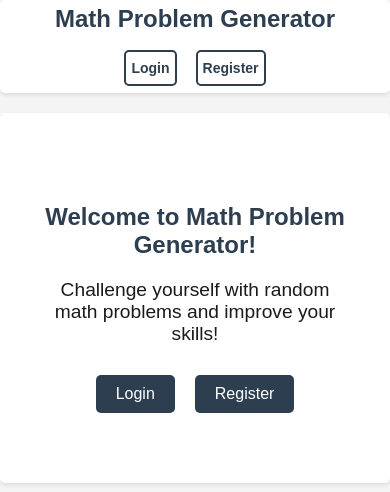
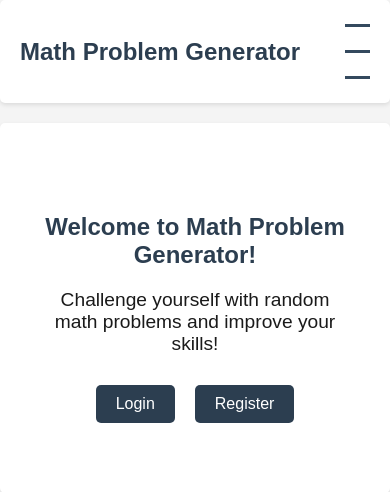
Before and after one commit to FarisAlqawasmi/COMP2011---Web-Application-Development-CW2, a Flask app: page / in a window 390 px wide. Shown: the top 492 px of the page. Run offline with Flask 3, Linux system fonts and the light colour scheme; data comes from the database, SQL or seed files in the repository.

Commit message:
nav phone

```diff
--- a/CW2/app/static/style.css
+++ b/CW2/app/static/style.css
@@ -504,28 +504,66 @@ input:invalid {
     border-color: #34495e;
 }
 
+/* General styling for hamburger menu */
+.menu-toggle {
+    display: none;
+    flex-direction: column;
+    cursor: pointer;
+    margin-left: auto;
+}
+
+.menu-toggle .bar {
+    background-color: #34495e;
+    height: 3px;
+    width: 25px;
+    margin: 4px 0;
+    transition: 0.3s;
+}
+
+.nav-links {
+    display: flex;
+    align-items: center;
+    gap: 15px;
+}
+
 /* Navigation bar styling for smaller screens */
 @media (max-width: 768px) {
-    nav .container {
+    .menu-toggle {
         display: flex;
-        flex-wrap: wrap;
-        justify-content: center;
-        gap: 5px;
-        padding: 5px;
     }
 
-    nav .container h1 {
-        flex-basis: 100%;
-        text-align: center;
-        margin-bottom: 10px;
+    .nav-links {
+        display: none;
+        flex-direction: column;
+        gap: 10px;
+        position: absolute;
+        top: 60px; /* Adjust based on your nav height */
+        right: 0;
+        background-color: #f4f4f4;
+        width: 100%;
+        padding: 10px 0;
+        box-shadow: 0 2px 5px rgba(0, 0, 0, 0.1);
     }
 
-    nav .btn-nav {
-        flex: 1 1 calc(33% - 10px);
+    .nav-links.active {
+        display: flex;
+    }
+
+    .nav-links a {
+        color: #2c3e50;
+        padding: 10px 20px;
         text-align: center;
-        padding: 8px 5px;
-        font-size: 14px;
-        margin: 2px;
-        box-sizing: border-box;
+    }
+
+    .menu-toggle.active .bar:nth-child(1) {
+        transform: rotate(45deg) translate(5px, 5px);
+    }
+
+    .menu-toggle.active .bar:nth-child(2) {
+        opacity: 0;
+    }
+
+    .menu-toggle.active .bar:nth-child(3) {
+        transform: rotate(-45deg) translate(5px, -5px);
     }
 }
--- a/CW2/app/static/style.js
+++ b/CW2/app/static/style.js
@@ -83,4 +83,15 @@ document.addEventListener("DOMContentLoaded", function () {
     if (answerInput) {
         answerInput.value = ""; // Clear the input field
     }
+
+    // Hamburger menu toggle
+    const menuToggle = document.querySelector(".menu-toggle");
+    const navLinks = document.querySelector(".nav-links");
+
+    if (menuToggle && navLinks) {
+        menuToggle.addEventListener("click", function () {
+            menuToggle.classList.toggle("active");
+            navLinks.classList.toggle("active");
+        });
+    }
 });
--- a/CW2/app/templates/base.html
+++ b/CW2/app/templates/base.html
@@ -13,7 +13,12 @@
     <nav>
         <div class="container">
             <h1>Math Problem Generator</h1>
-            <div>
+            <div class="menu-toggle" id="mobile-menu">
+                <span class="bar"></span>
+                <span class="bar"></span>
+                <span class="bar"></span>
+            </div>
+            <div class="nav-links">
                 {% if current_user.is_authenticated %}
                     <a href="{{ url_for('index') }}" class="btn-nav">Home</a>
                     <a href="{{ url_for('leaderboard') }}" class="btn-nav">Leaderboard</a>
```
